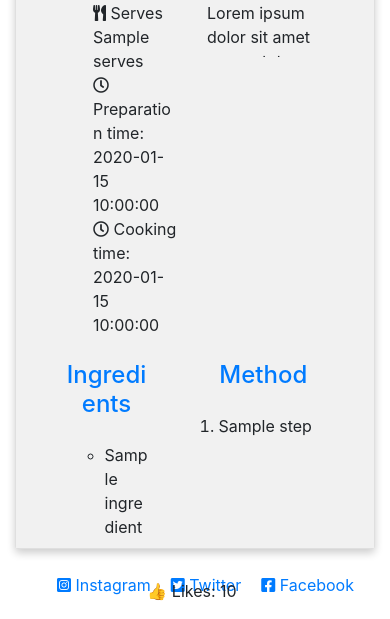
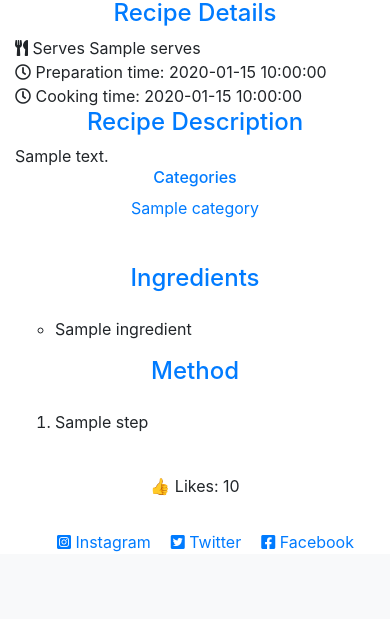
Before and after one commit to Code-Institute-Submissions/Mikew1999-recipe-blog, a Flask app: page /recipes/1 in a window 390 px wide. Shown: the part 940-1559 px from the top of the page. After the commit the page ends 1492 px from the top, so only its background shows below. Run offline with Flask 2, Linux system fonts and the light colour scheme; one stand-in notice (Sample message) is shown; a database or web service that is not in the repository returns one stand-in record (values such as "Sample title"); some libraries are stand-ins or nearby versions.

Commit message:
rendered categories and fixed design issues with fullrecipe.html, fixed issue with categories on idex.html

```diff
--- a/app.py
+++ b/app.py
@@ -337,6 +337,7 @@ def profile(username):
     allRecipes = mongo.db.recipes.find()
     userRecipes = mongo.db.recipes.find({"author": username})
     likedRecipes = user['likedRecipes']
+    likes = user['likedRecipes']
     posts = mongo.db.posts.find()
     x = mongo.db.recipes.find_one
 
@@ -345,6 +346,7 @@ def profile(username):
             "profile.html",
             likedRecipes=likedRecipes,
             username=username,
+            likes=likes,
             allRecipes=allRecipes,
             userRecipes=userRecipes,
             posts=posts,
--- a/static/css/style.css
+++ b/static/css/style.css
@@ -196,10 +196,16 @@ label {
 
 .full-recipe-image {
     width: 100%!important;
+    height: 75vh;
 }
 
 .recipe-description {
     height: 3.5rem;
+    overflow-y: scroll;
+}
+
+.recipe-description {
+    height: 5rem;
     overflow-y: scroll;
 }
 
--- a/templates/fullrecipe.html
+++ b/templates/fullrecipe.html
@@ -33,16 +33,15 @@
     <div class="container-fluid">
         <div class="row">
             <div class="col">
-                <div class="card mb-2">
                 {% set imageName = recipe.recipeImageName %}
-                    <div style="height: 65vh; overflow: hidden;">
+                <div class="recipe-image">
                     <img class="full-recipe-image" src="{{ url_for('file', filename=imageName) }}" alt="recipe Image">
                 </div>
-                    <div class="card-body height-auto">
-                        <div class="width-80">
+            </div>
+        </div>
+        <div class="row">
+            <div class="col-xs-12 col-lg-4 offset-lg-2">
                 <!-- Recipe Details -->
-                            <div class="row">
-                                <div class="col-4 offset-2">
                 <h4 class="text-center text-primary">Recipe Details</h4>
                 <p class="card-text">
                     <i class="fas fa-utensils"></i> Serves {{ recipe.serves }}
@@ -53,18 +52,72 @@
                 </p>
             </div>
 
-                                <div class="col-6">
+            <div class="col-xs-12 col-lg-4">
                 <h4 class="text-center text-primary">Recipe Description</h4>
-                                    <p class="card-text recipe-description">
-                                        Lorem ipsum dolor sit amet consectetur adipisicing elit. Minima, laborum!
-                                        Repellat reiciendis ipsum, omnis, doloribus nobis numquam mollitia similique
-                                        magnam odio fugit impedit ut possimus eos, sunt minima eveniet ratione!
+                <p class="card-text full-recipe-description">
+                    {{ recipe.recipeDescription }}
                 </p>
             </div>
         </div>
 
+        <div class="row">
+            <div class="col text-center text-primary">
+                <!-- Categories -->
+                {% if recipe.categories %}
+                <div class="mb-4 recipe-categories">
+                    <h6>Categories</h6>
+                    {% set categories = recipe.categories %}
+                    {% if categories|length > 1 %}
+                    <ul class="list-inline">
+                        {% for category in categories %}
+                            {% if category == "vegetarian" %}
+                                <li class="list-inline-item">
+                                    {{ category }} <i class="fas fa-carrot"></i>
+                                </li>
+                                {% elif category == "vegan" %}
+                                <li class="list-inline-item">
+                                    {{ category }} <i class="fas fa-leaf"></i>
+                                </li>
+                                {% else %}
+                                <li class="list-inline-item">
+                                    {{ category }}
+                                </li>
+                            {% endif %}
+                        {% endfor %}
+                    </ul>
+                    {% else %}
+                        <ul class="list-inline">
+                            {% if categories[0] == "vegetarian" %}
+                                <li class="list-inline-item">
+                                    {{ categories[0] }} <i class="fas fa-carrot"></i>
+                                </li>
+                                {% elif categories[0] == "vegan" %}
+                                <li class="list-inline-item">
+                                    {{ categories[0] }} <i class="fas fa-leaf"></i>
+                                </li>
+                                {% else %}
+                                <li class="list-inline-item">
+                                    {{ categories[0] }}
+                                </li>
+                            {% endif %}
+                        </ul>
+                    {% endif %}
+                </div>
+                {% else %}
+                <div class="mb-4 recipe-categories">
+                    <h6>Categories</h6>
+                    <ul class="list-inline">
+                        <li class="list-inline-item">
+                            <p class="text-muted">No categories selected</p>
+                        </li>
+                    </ul>
+                </div>
+                {% endif %}
+            </div>
+        </div>
+
         <div class="row mt-4">
-                                <div class="col-4 offset-1">
+            <div class="col-xs-12 col-lg-4 offset-lg-2">
                 <h4 class="text-center text-primary mb-4">Ingredients</h4>
                 {% set ingredients = recipe.ingredients %}
                 <ul class="ingredient-list">
@@ -75,7 +128,7 @@
                     {% endfor %}
                 </ul>
             </div>
-                                <div class="col-7">
+            <div class="col-xs-12 col-lg-4">
                 <h4 class="text-primary text-center mb-4">Method</h4>
                 {% set method = recipe.steps %}
                 <ol>
@@ -92,7 +145,8 @@
             <div class="col">
                 <form class="mt-4 text-center" action="#" method="POST">
                     <p>
-                                            <a class="likes" onclick="like(recipeName)">&#x1F44D;</a> <span>Likes:
+                        <a class="likes" onclick="like(recipeName)">&#x1F44D;</a>
+                        <span>Likes:
                             {{recipe.likes }} </span>
                     </p>
                 </form>
@@ -107,7 +161,8 @@
             </div>
             <div class="row">
                 <div class="col">
-                                            <form action="{{ url_for('deleteRecipe', recipeName=recipeName, username=username) }}" method="POST">
+                    <form action="{{ url_for('deleteRecipe', recipeName=recipeName, username=username) }}"
+                        method="POST">
                         <button tyle="submit" class="btn btn-danger">Delete Recipe</button>
                     </form>
                 </div>
@@ -115,11 +170,7 @@
             {% endif %}
             {% endif %}
         </div>
-                        </div>
-                    </div>
-                </div>
-            </div>
-        </div>
+
     </div>
 </main>
 
```
Also changed, not shown: templates/createpost.html (+4 -10 lines), templates/index.html (+16 -1 lines), templates/profile.html (+1 -21 lines), README.md. Lines whose indentation alone changed are shown as unchanged.
